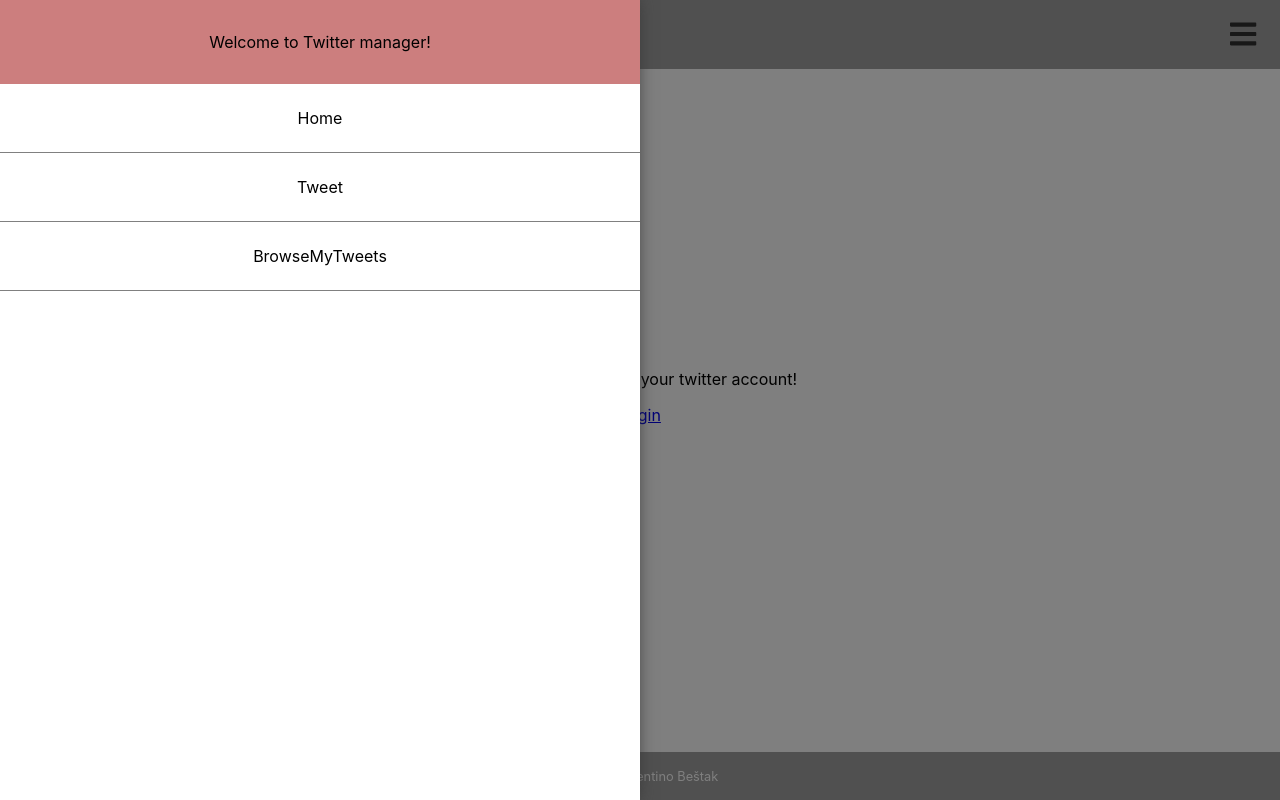
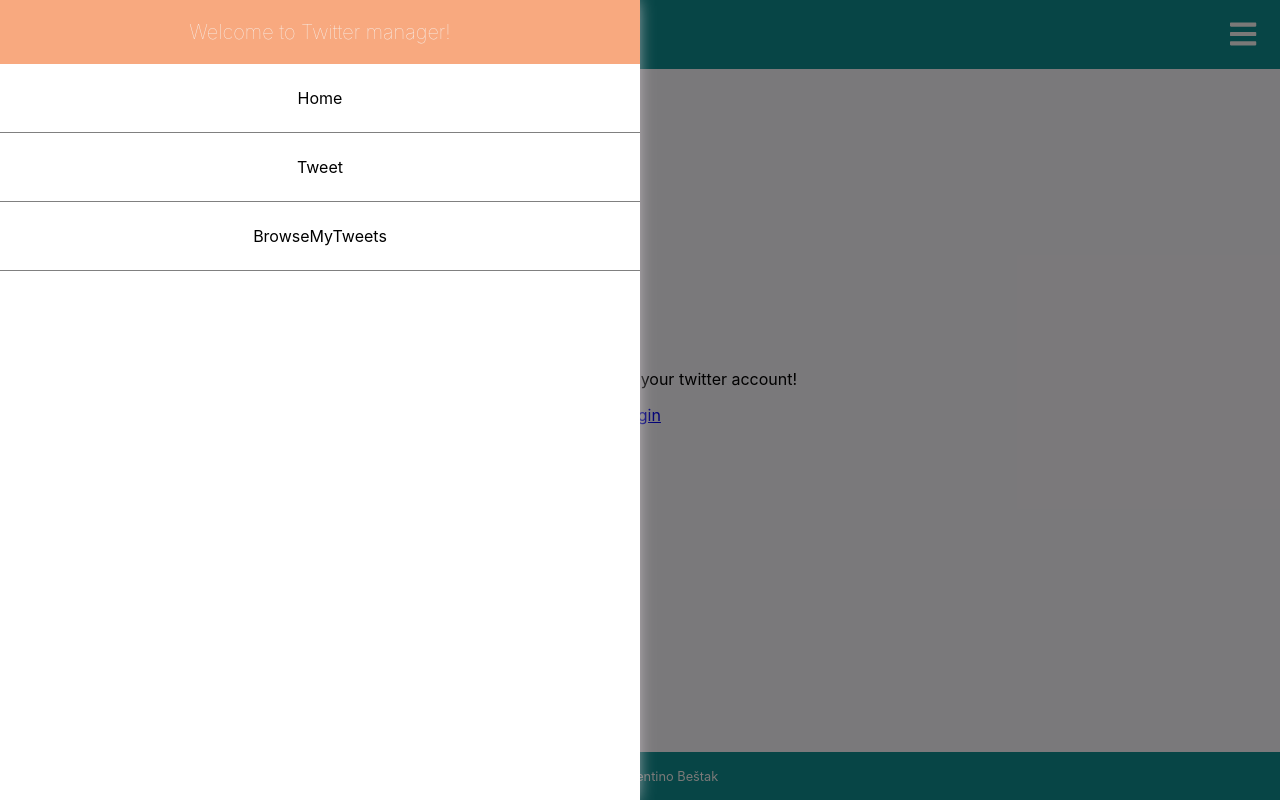
Before and after one commit to vbestak/react-blog, a React (Create React App) app: page / in a window 1280 px wide. Both pictures are taken after a click on the icon 1242 px from the left and 34 px from the top of the page. Built offline with nearby package versions, Linux system fonts and the light colour scheme.

Commit message:
style changes

```diff
--- a/src/App.css
+++ b/src/App.css
@@ -1,6 +1,7 @@
 .App{
   position: relative;
   min-height: 100vh;
+  background-color: #f6f3f7;
 }
 
 /* HEADER + MENU */
@@ -9,12 +10,12 @@
   align-items: center;
   justify-content: space-between;
   padding: 0 1.5rem;
-  background-color: rgb(161, 161, 161);
-  color: rgb(49, 49, 49)
+  background-color: #0f8b8d;
+  color: #F6F3F1
 }
 
 .view-container{
-  min-width: 443px;
+  min-width: 340px;
   width: 80%;
   margin: 0 auto;
 }
@@ -26,7 +27,7 @@
   width: 80vmin;
   height: 100vh;
   background-color: white;
-  box-shadow: -4px 0px 17px 0px;
+  box-shadow: -4px 0px 17px 0px rgb(218, 210, 216);
   z-index: 50;
 }
 
@@ -52,7 +53,7 @@
 
 .menu a:hover{
   transition: all .6s ease;
-  background-color: rgb(211, 211, 211);
+  background-color: #F6F3F7;
 }
 
 /* FOOTER */
@@ -64,8 +65,8 @@
   justify-content: center;
   width: 100%;
   height: 6vmin;
-  background-color: rgb(161, 161, 161);
+  background-color:#0f8b8d;
   font-size: .8em;
   text-align: center;
-  color: white;
+  color: #F6F3F1;
 }
--- a/src/components/Header.js
+++ b/src/components/Header.js
@@ -8,7 +8,7 @@
         <div>
             <header>
                 <div>
-                    <h2> {title}</h2>
+                    <h2 style={{fontWeight:"500", fontSize:"24px"}}> {title}</h2>
                 </div>
                 <Navigation />
             </header>
--- a/src/components/Navigation.js
+++ b/src/components/Navigation.js
@@ -26,9 +26,11 @@
         <div
           style={{
             textAlign: "center",
-            fontSize: 16 + "px",
-            padding: 2 + "em",
-            backgroundColor: "rgb(204, 126, 126)",
+            fontWeight: "lighter",
+            fontSize: 20 + "px",
+            padding: 1 + "em",
+            backgroundColor: "#F8A97F",
+            color: "#F6F3F1",
           }}
         >
           Welcome to Twitter manager!
```
